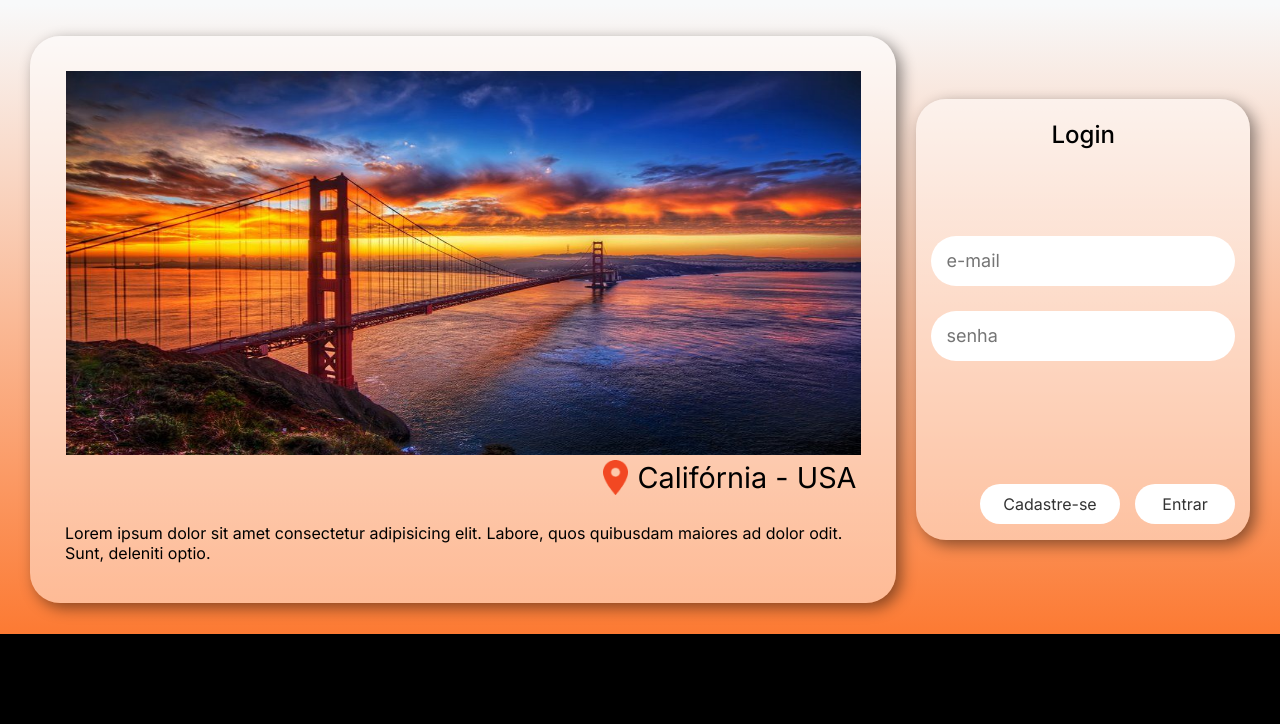
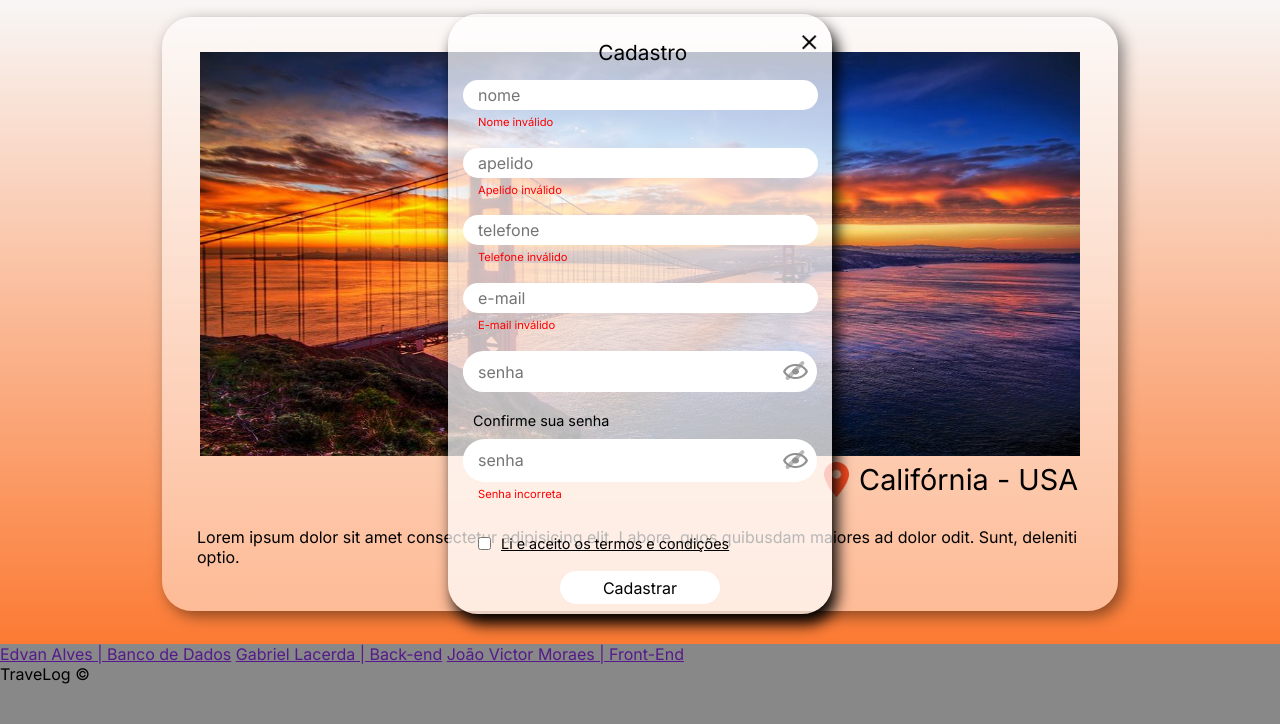
Before and after one commit to JoaoMoraes28/travelLog-Front, a plain HTML site: page index.html in a window 1280 px wide. Shown: the part 76-800 px from the top of the page. Drawn offline with Linux system fonts and the light colour scheme; files whose address does not match are found by name.

Commit message:
testes de responsividades dos cards finalizados, iniciar estilização do footer

```diff
--- a/css/style_index.css
+++ b/css/style_index.css
@@ -8,6 +8,12 @@ IPHONE SE  */
     box-sizing: border-box;
     font-family: "Inter", sans-serif;
     ;
+}
+
+:root {
+    --cor_fundo_site: #F8F9FA;
+    --cor_cards_acesso: rgba(255, 255, 255, 0.719);
+    --default_shadow: 5px 10px 15px rgb(0, 0, 0);
 }
 
 body {
@@ -21,7 +27,7 @@ header {
     justify-content: center;
     align-items: center;
     width: 100%;
-    height: 80px;
+    height: 60px;
     padding: 10px;
 }
 
@@ -34,7 +40,7 @@ main {
     justify-content: center;
     align-items: center;
     width: 100%;
-    height: calc(100% - 170px);
+    height: calc(100% - 140px);
 }
 
 #filterBlack {
@@ -82,22 +88,21 @@ main {
     60%,
     74% {
         background-image: url(/img/louvre.jpg);
-        background-position: 50% 0%;
+        background-position: 65% 0%;
     }
 
     75%,
     89% {
         background-image: url(/img/monteFuji.jpg);
-        background-position: 45% 0%;
+        background-position: 40% 0%;
     }
 
     90%,
     100% {
         background-image: url(/img/sydney.jpg);
-        background-position: 40% 0%;
+        background-position: 25% 0%;
     }
 }
-
 
 .containerCard {
     display: none;
@@ -105,14 +110,14 @@ main {
 
 #cardLogin {
     position: absolute;
-    display: flex;
+    display: none;
     flex-direction: column;
     width: 95%;
     height: 60%;
     padding: 15px;
     border-radius: 30px;
-    background-color: rgba(255, 255, 255, 0.719);
-    box-shadow: 5px 10px 15px rgb(0, 0, 0);
+    background-color: var(--cor_cards_acesso);
+    box-shadow: var(--default_shadow);
 }
 
 #cardLogin span {
@@ -175,14 +180,15 @@ main {
 
 #cardRegister {
     position: absolute;
-    display: none;
+    display: flex;
     align-items: center;
     flex-direction: column;
-    padding: 15px;
+    padding: 10px 15px 10px 15px;
     width: 95%;
     height: 75%;
-    background-color: rgba(255, 255, 255, 0.863);
+    background-color: var(--cor_cards_acesso);
     border-radius: 30px;
+    box-shadow: var(--default_shadow);
 }
 
 .containerClose {
@@ -213,13 +219,12 @@ main {
     flex-direction: column;
     gap: 10px;
     width: 100%;
-    height: calc(100% - 100px);
+    height: calc(100% - 115px);
 }
 
 .containerInputSpan {
     display: flex;
     flex-direction: column;
-    gap: 5px;
     width: 100%;
     height: 70px;
 }
@@ -227,15 +232,16 @@ main {
 #cardRegister span {
     height: 30px;
     padding-left: 15px;
-    height: 15px;
+    height: 10%;
     color: red;
-    opacity: 1;
+    margin-top: 5px;
+    font-size: 70%;
 }
 
 .containerInputsRegister input {
     all: unset;
-    width: 95%;
-    height: 45px;
+    width: 96%;
+    height: 90%;
     padding-left: 15px;
     border-radius: 30px;
     background-color: white;
@@ -245,10 +251,18 @@ main {
     display: flex;
     align-items: center;
     width: 100%;
-    height: 45px;
+    height: 12.5%;
+    min-height: 40px;
     padding-right: 20px;
     border-radius: 30px;
     background-color: white;
+}
+
+.containerConfirmPass p {
+    height: 20%;
+    font-size: 90%;
+    margin-bottom: 5px;
+    padding-left: 10px;
 }
 
 .containerInputsRegister div img {
@@ -265,13 +279,21 @@ main {
     display: flex;
     flex-direction: column;
     margin-top: 10px;
-    gap: 10px;
     width: 100%;
+    height: 30%;
+}
+
+.containerConfirmPass .containerPassInput {
+    height: 39%;
+}
+
+.containerConfirmPass span {
+    height: 70%;
 }
 
 .notView {
     width: 4px;
-    height: 35px;
+    height: 30px;
     margin-left: -17px;
     margin-bottom: 2px;
     background-color: #919191a1;
@@ -291,6 +313,7 @@ main {
 
 .containerCheckbox label {
     text-decoration: underline;
+    font-size: 90%;
 }
 
 #registerGo {
@@ -299,7 +322,7 @@ main {
     justify-content: center;
     align-items: center;
     width: 160px;
-    height: 40px;
+    height: 35px;
     background-color: white;
     border-radius: 30px;
 }
@@ -310,15 +333,16 @@ main {
     flex-direction: column;
     justify-content: space-between;
     align-items: end;
-    width: 360px;
+    width: 90%;
     height: 130px;
     padding: 15px;
     border-radius: 30px;
-    background-color: rgba(255, 255, 255, 0.925);
+    background-color: var(--cor_cards_acesso);
+    box-shadow: var(--default_shadow);
 }
 
 #cardResultRegister img {
-    width: 15px;
+    width: 13px;
 }
 
 #cardResultRegister span {
@@ -326,7 +350,7 @@ main {
     justify-content: center;
     width: 100%;
     margin-bottom: 10px;
-    font-size: 1.1rem;
+    font-size: 100%;
 }
 
 .containerButton {
@@ -341,7 +365,7 @@ main {
     display: flex;
     justify-content: center;
     align-items: center;
-    width: 120px;
+    width: 150px;
     height: 35px;
     border-radius: 30px;
     background-color: white;
@@ -350,8 +374,8 @@ main {
 
 footer {
     width: 100%;
-    height: 90px;
-    background-color: black;
+    height: 80px;
+    background-color: rgb(136, 136, 136);
 }
 
 
@@ -366,9 +390,80 @@ footer {
         height: 65%;
     }
 
+    #cardRegister input {
+        max-height: 55px;
+    }
+
+    .containerPassInput {
+        height: 11.5%;
+        max-height: 55px;
+    }
+
     #cardResultRegister {
         width: 55%;
-        height: 15%;
+        height: 20%;
+    }
+}
+
+
+@media (min-width: 1024px) {
+    #cardLogin {
+        width: 25%;
+        height: 65%;
+    }
+
+    #cardRegister {
+        width: 30%;
+        height: 75%;
+    }
+
+    #cardRegister input {
+        max-height: 30px;
+    }
+
+    .containerPassInput {
+        min-height: 30px;
+    }
+
+    .containerPassInput img {
+        max-width: 25px;
+        max-height: 15px;
+    }
+
+    .notView {
+        margin-left: -15px;
+        height: 25px;
+    }
+
+    #cardResultRegister {
+        width: 35%;
+        height: 25%;
+    }
+
+}
+
+@media (min-height: 1366px) {
+    #cardLogin {
+        width: 45%;
+        height: 45%;
+    }
+
+    #cardRegister {
+        width: 50%;
+        height: 50%;
+    }
+
+    #cardRegister input {
+        max-height: none;
+    }
+
+    .containerPassInput {
+        min-height: none;
+    }
+
+    #cardResultRegister {
+        width: 45%;
+        height: 12%;
     }
 }
 
--- a/index.html
+++ b/index.html
@@ -94,7 +94,18 @@
             </div>
         </div>
     </main>
-    <footer></footer>
+    <footer>
+        <div class="containerLinks">
+            <div class="developers">
+                <a href="">Edvan Alves | Banco de Dados</a>
+                <a href="">Gabriel Lacerda | Back-end</a>
+                <a href="">João Victor Moraes | Front-End</a>
+            </div>
+        </div>
+        <div class="copyright">
+            <span>TraveLog ©</span>
+        </div>
+    </footer>
 
 </body>
 
```
